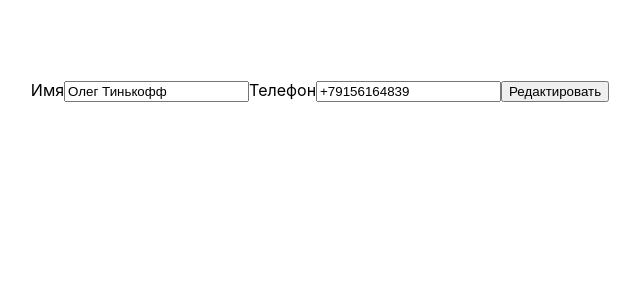
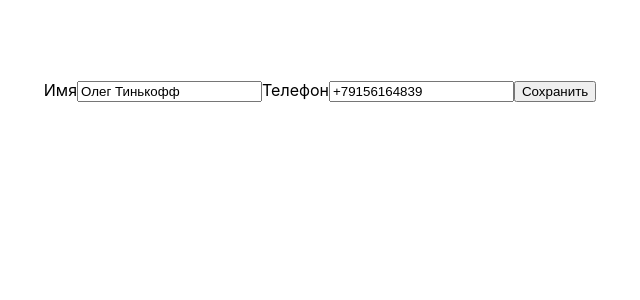
Before and after one commit to vnazyomkin/contacts, a Next.js app: page / in a window 1280 px wide. Shown: the top 300 px of the page, without its empty margins (320-960 px from the left). Built offline with nearby package versions, Linux system fonts and the light colour scheme.

Commit message:
Заменил useFormik на Formik

```diff
--- a/components/Forms/EditContactForm.js
+++ b/components/Forms/EditContactForm.js
@@ -1,4 +1,4 @@
-import {ErrorMessage, useFormik} from 'formik';
+import {Formik, Field, Form, ErrorMessage} from 'formik';
 import * as Yup from 'yup';
 
 
@@ -7,38 +7,27 @@
         name: Yup.string()
             .min(3, 'Имя должно быть больше 2 символов')
             .required('Имя обязательно для заполнения'),
-        phoneNum: Yup.string()
+        phone: Yup.string()
 
     });
 
-    const formik = useFormik({
-      initialValues: {
-        name: props.name,
-        phoneNum: props.phoneNum,
-      },
-      validationSchema,
-      onSubmit: values => {
+  return (
+    <Formik
+      initialValues={{name: props.name, phone: props.phone}}
+      validationSchema={validationSchema}
+      onSubmit={values => {
         alert(JSON.stringify(values, null, 3));
-      },
-    });
-  return (
-    <form onSubmit={formik.handleSubmit}>
-    <label htmlFor="firstName">Имя</label>
-    <input
-        id="name"
-        type="text"
-        {...formik.getFieldProps('name')}
-    />
-    {formik.touched.name && formik.errors.name ? <div>{formik.errors.name}</div> : null}
-
-    <label htmlFor="phoneNum">Телефон</label>
-    <input
-        id="phoneNum"
-        type="text"
-        {...formik.getFieldProps('phoneNum')}
-    />
-    {formik.touched.phoneNum && formik.errors.phoneNum ? <div>{formik.errors.phoneNum}</div> : null}
-    <button type="submit">Сохранить</button>
-    </form>
+      }}
+    >
+      <Form>
+        <label htmlFor="firstName">Имя</label>
+        <Field name="name" type="text"/>
+        <ErrorMessage name="name" />
+        <label htmlFor="phone">Телефон</label>
+        <Field name="phone" type="text"/>
+        <ErrorMessage name="phone" />
+        <button type="submit">Сохранить</button>
+      </Form>
+    </Formik>
   );
-}
+};
--- a/pages/index.js
+++ b/pages/index.js
@@ -13,10 +13,10 @@
   let [contacts, setContacts] = useState(initContacts);
   return (
     <main className={styles.main}>
-      <Contacts contacts={contacts}/>
-      {/* <EditContactForm
+      {/* <Contacts contacts={contacts}/> */}
+      <EditContactForm
         name='Олег Тинькофф'
-        phoneNum='+79156164839'/> */}
+        phone='+79156164839'/>
     </main>
   );
 }
```
